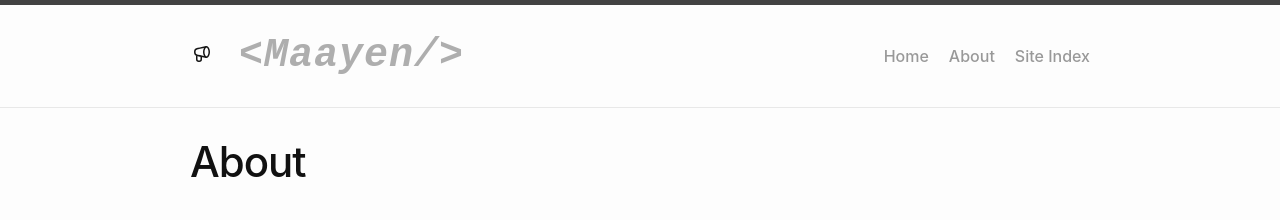
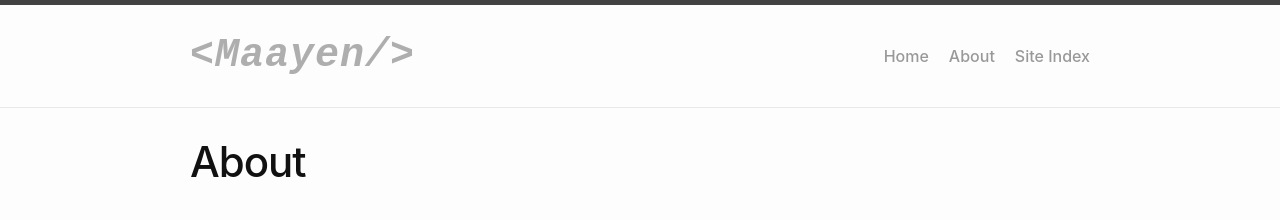
Before and after one commit to ConradMaaijen/conradmaayen.github.io, a Jekyll site: the page built from about.md, in a window 1280 px wide. Shown: the top 220 px of the page. Built offline with Jekyll 4.4.1, drawn with Linux system fonts in a browser that asks for light colours.

Commit message:
update header title

```diff
--- a/_includes/header.html
+++ b/_includes/header.html
@@ -4,13 +4,7 @@
     {%- assign default_paths = site.pages | map: "path" -%}
     {%- assign page_paths = site.header_pages | default: default_paths -%}
     {%- assign titles_size = site.pages | map: 'title' | join: '' | size -%}
-    <a class="site-title" rel="author" href="{{ "/" | relative_url }}">
-        <svg width="24" height="24" viewBox="0 0 24 24" fill="none" xmlns="http://www.w3.org/2000/svg">
-            <path d="M19.25 10C19.25 12.7289 17.85 15.25 16.5 15.25C15.15 15.25 13.75 12.7289 13.75 10C13.75 7.27106 15.15 4.75 16.5 4.75C17.85 4.75 19.25 7.27106 19.25 10Z" stroke="#141414" stroke-width="1.5"></path>
-            <path d="M16.5 15.25C16.5 15.25 8 13.5 7 13.25C6 13 4.75 11.6893 4.75 10C4.75 8.31066 6 7 7 6.75C8 6.5 16.5 4.75 16.5 4.75" stroke="#141414" stroke-width="1.5"></path>
-            <path d="M6.75 13.5V17.25C6.75 18.3546 7.64543 19.25 8.75 19.25H9.25C10.3546 19.25 11.25 18.3546 11.25 17.25V14.5" stroke="#141414" stroke-width="1.5"></path>
-            </svg>
-            {{ site.title | escape }}</a>
+    <a class="site-title" rel="author" href="{{ "/" | relative_url }}">{{ site.title | escape }}</a>
 
     {%- if titles_size > 0 -%}
       <nav class="site-nav">
```
